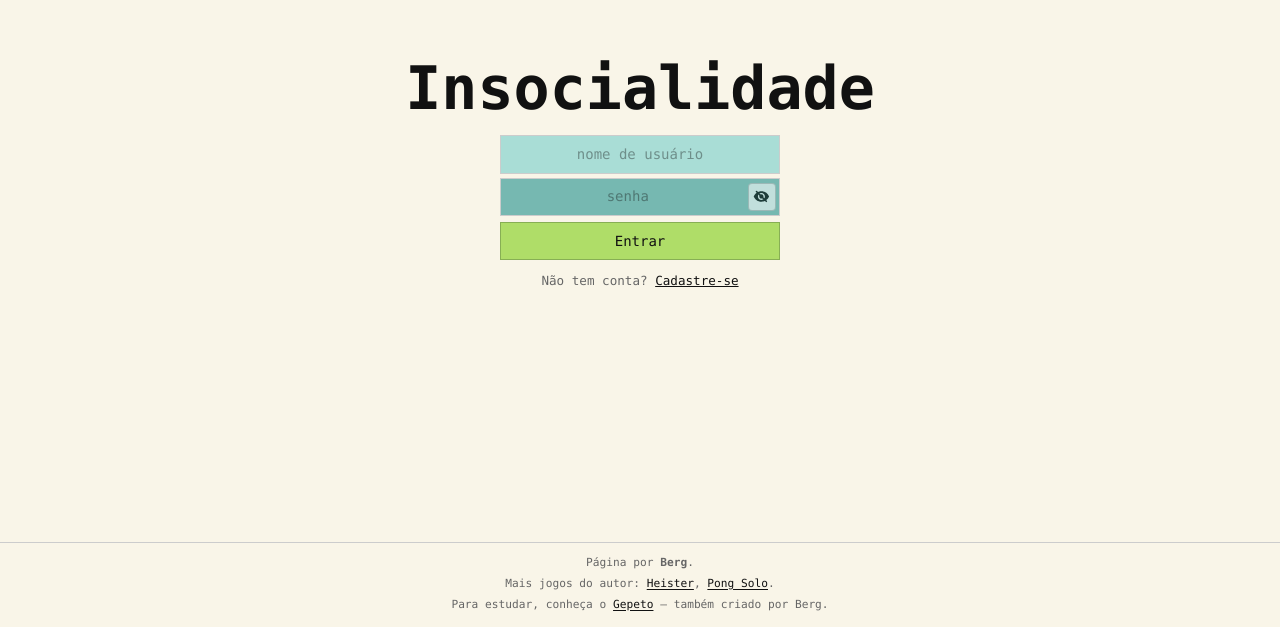
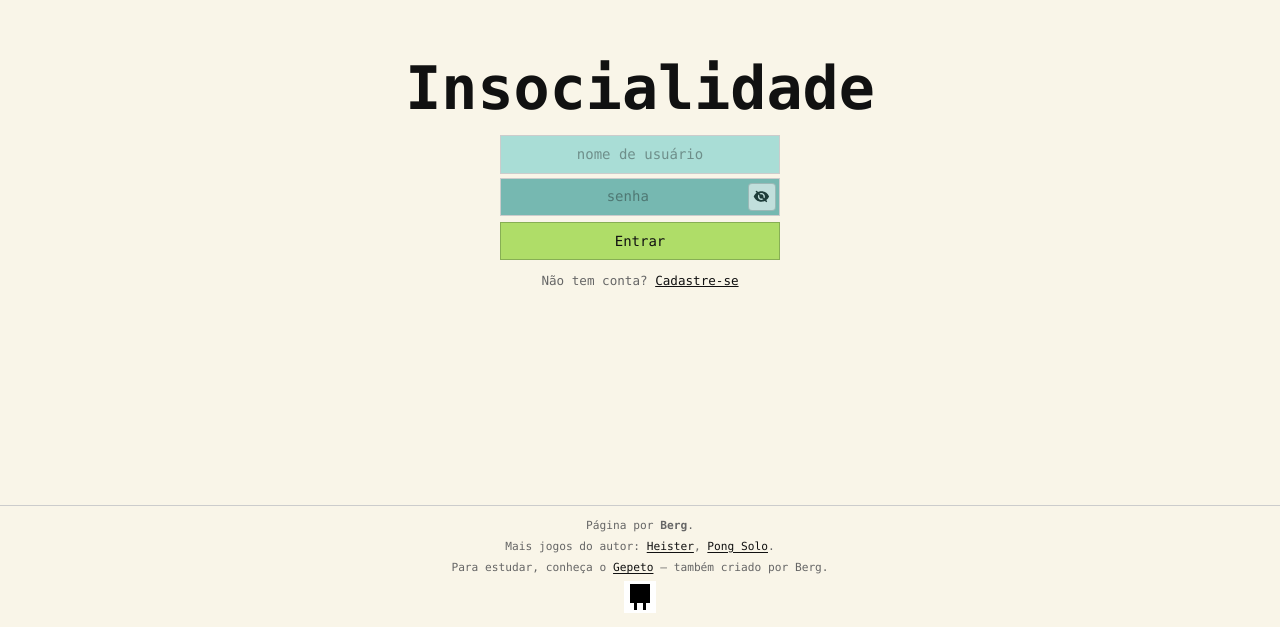
Before and after one commit to BentoRG/Insocialidade, a plain HTML site: page index.html in a window 1280 px wide. Shown: the part 173-800 px from the top of the page. Drawn offline with Linux system fonts and the light colour scheme.

Commit message:
Use logo.png as favicon and show it in the site footer.
Co-authored-by: Cursor <cursoragent@cursor.com>

```diff
--- a/css/style.css
+++ b/css/style.css
@@ -298,6 +298,18 @@ body {
 
 .site-footer a:hover {
   color: var(--focus);
+}
+
+.site-footer__brand {
+  margin-top: 0.5rem;
+}
+
+.site-footer__logo {
+  display: block;
+  margin: 0 auto;
+  width: 32px;
+  height: 32px;
+  image-rendering: pixelated;
 }
 
 .auth-form .form-group--colors {
--- a/index.html
+++ b/index.html
@@ -5,7 +5,9 @@
     <meta name="viewport" content="width=device-width, initial-scale=1.0" />
     <meta name="description" content="Insocialidade — entre ou cadastre-se para jogar." />
     <title>Insocialidade — Entrar</title>
-    <link rel="stylesheet" href="css/style.css?v=footer2" />
+    <link rel="icon" type="image/png" href="logo.png" />
+    <link rel="apple-touch-icon" href="logo.png" />
+    <link rel="stylesheet" href="css/style.css?v=footer3" />
   </head>
   <body class="auth-page">
     <div class="auth-page__content">
@@ -189,6 +191,9 @@
         <a href="https://gepetodigital.com" rel="noopener noreferrer">Gepeto</a>
         — também criado por Berg.
       </p>
+      <p class="site-footer__brand">
+        <img src="logo.png" alt="Insocialidade" class="site-footer__logo" width="32" height="32" />
+      </p>
     </footer>
 
     <script type="module" src="js/index.js?v=auth13"></script>
```
Also changed, not shown: game.html (+6 -1 lines).
